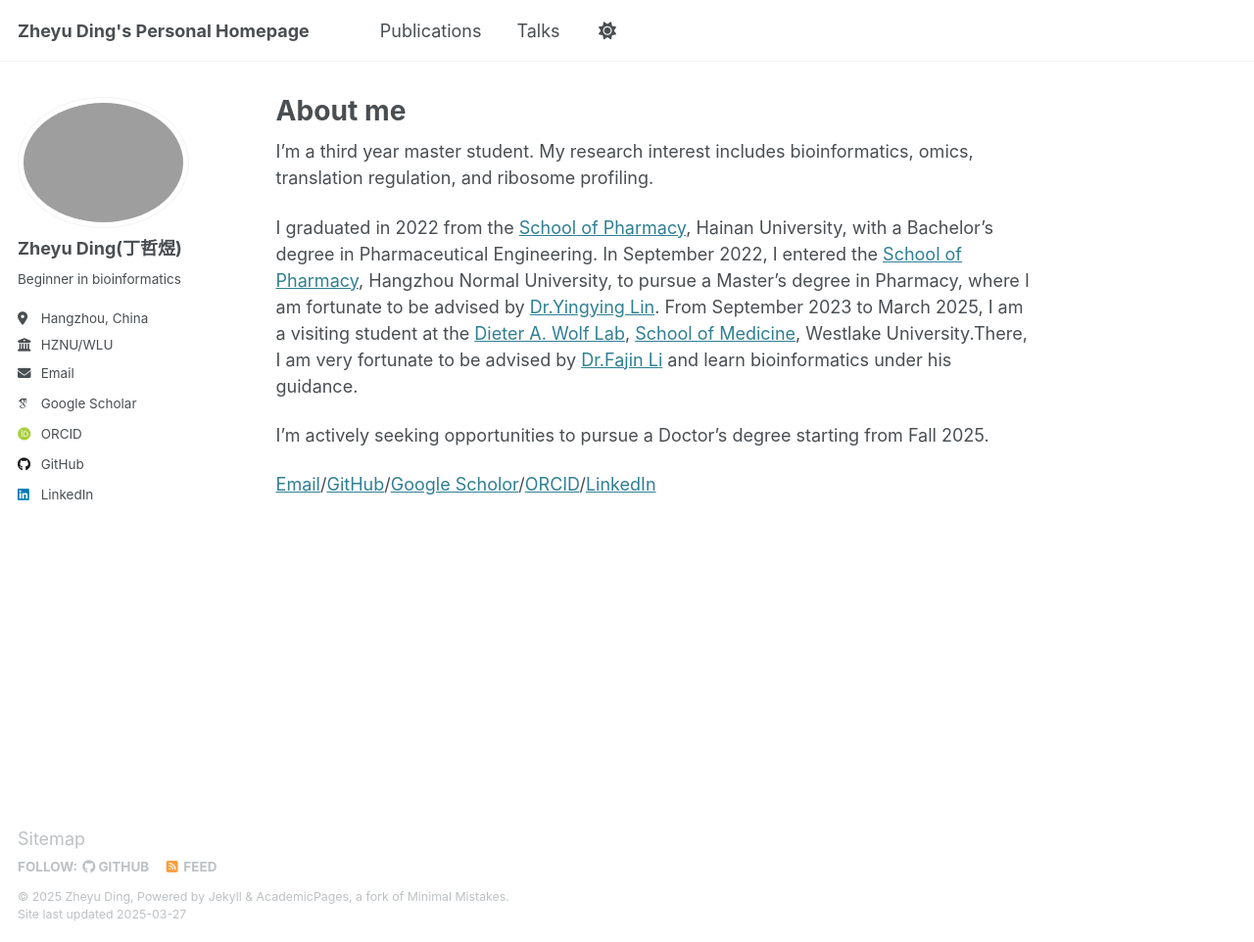
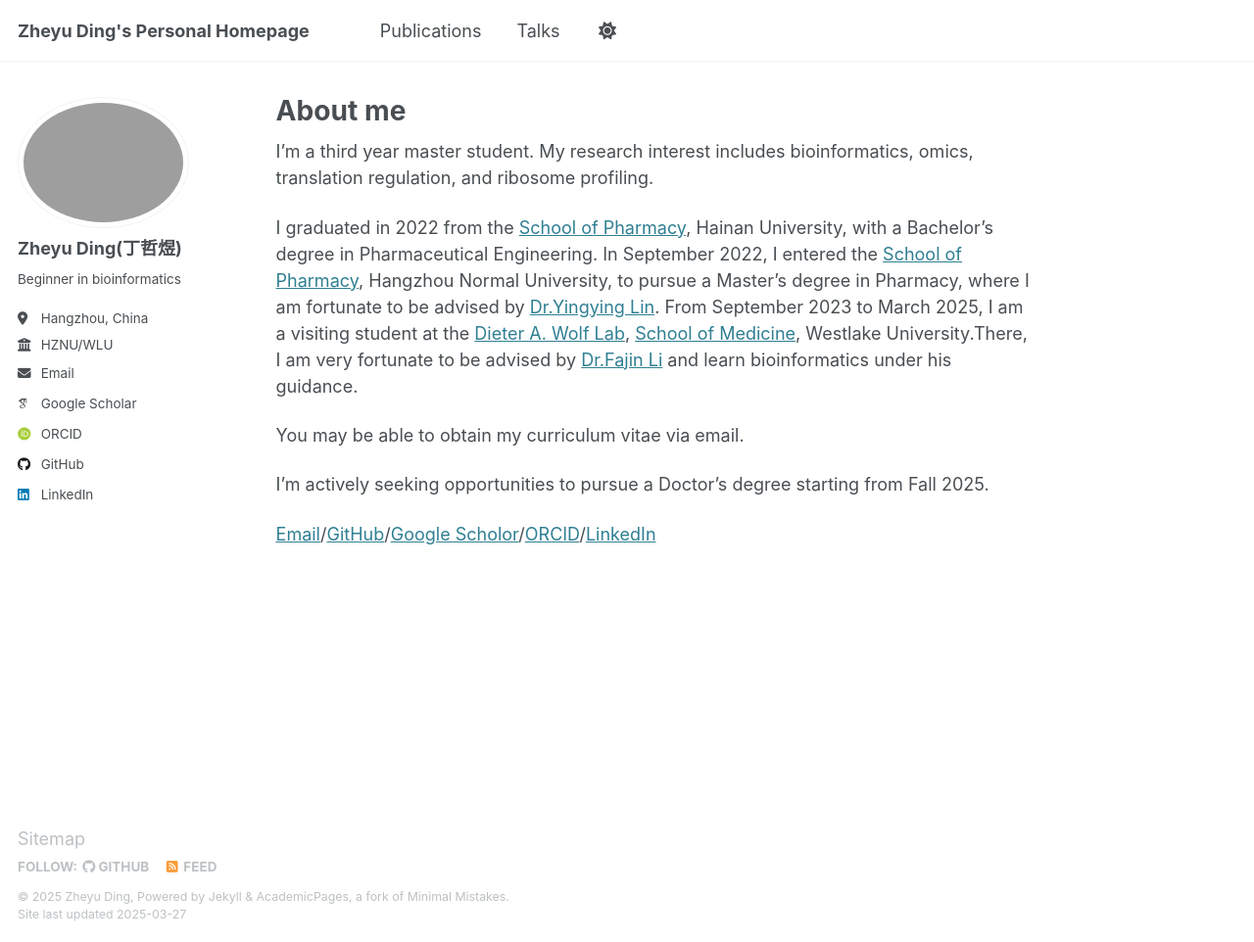
Before and after one commit to Zheyu-Ding/Zheyu-Ding.github.io, a Jekyll site: the page built from _pages/about.md, in a window 1280 px wide and 962 px high. Shown: the whole window at 98% size. Built offline with Jekyll 4.4.1, drawn with Linux system fonts in a browser that asks for light colours; some web fonts are replaced.

Commit message:
Update about.md

```diff
--- a/_pages/about.md
+++ b/_pages/about.md
@@ -12,6 +12,8 @@ I'm a third year master student. My research interest includes bioinformatics, o
 
 I graduated in 2022 from the [School of Pharmacy](https://pharm.hainanu.edu.cn/), Hainan University, with a Bachelor's degree in Pharmaceutical Engineering. In September 2022, I entered the [School of Pharmacy](https://pharmacy.hznu.edu.cn/), Hangzhou Normal University, to pursue a Master's degree in Pharmacy, where I am fortunate to be advised by [Dr.Yingying Lin](https://orcid.org/0009-0008-7341-8260). From September 2023 to March 2025, I am a visiting student at the [Dieter A. Wolf Lab](https://www.dieter-wolf-lab-westlakeuniversity.cn/), [School of Medicine](https://medicine.westlake.edu.cn/About/Overview/), Westlake University.There, I am very fortunate to be advised by [Dr.Fajin Li](https://scholar.google.com/citations?hl=en&user=Vj3JwOkAAAAJ) and learn bioinformatics under his guidance.
 
+You may be able to obtain my curriculum vitae via email.
+
 I’m actively seeking opportunities to pursue a Doctor’s degree starting from Fall 2025.
 
 [Email](mailto:Zheyu-Ding@outlook.com)/[GitHub](https://github.com/Zheyu-Ding/)/[Google Scholor](https://scholar.google.com/citations?user=-qHpbDIAAAAJ&hl=en)/[ORCID](https://orcid.org/0009-0002-9560-0369)/[LinkedIn](http://www.linkedin.com/in/zheyuding)
```
